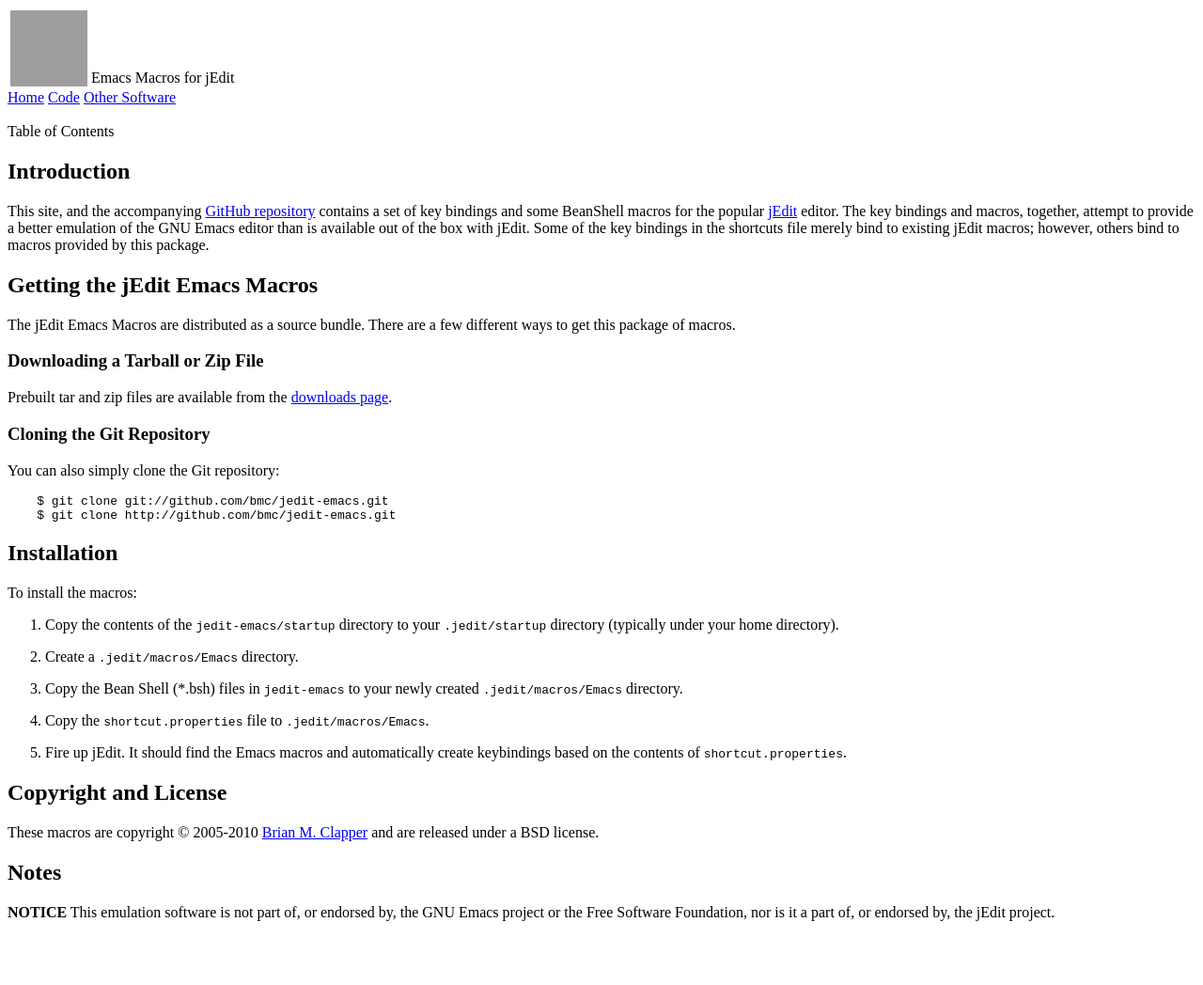
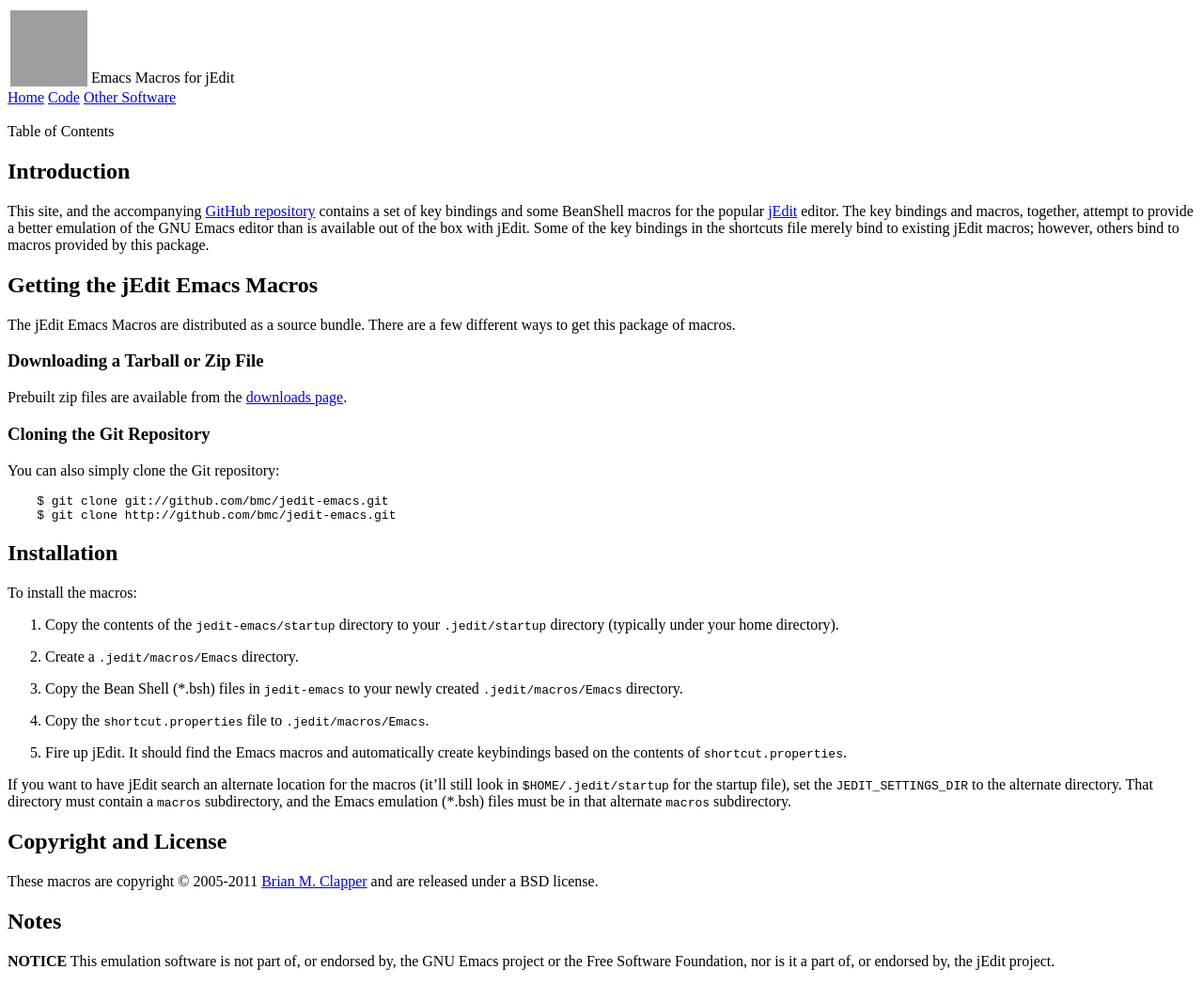
Before and after one commit to bmc/jedit-emacs, a Jekyll site: the page built from index.md, in a window 1280 px wide. Shown: the whole page at 94% size. Built offline with Jekyll 4.4.1, drawn with Linux system fonts in a browser that asks for light colours; before the commit the page ends 996 px from its top, so only the background shows below that.

Commit message:
Updated for JEDIT_SETTINGS_DIR

```diff
--- a/index.md
+++ b/index.md
@@ -19,7 +19,7 @@ different ways to get this package of macros.
 
 ### Downloading a Tarball or Zip File
 
-Prebuilt tar and zip files are available from the [downloads page][].
+Prebuilt zip files are available from the [downloads page][].
 
 ### Cloning the Git Repository
 
@@ -45,9 +45,15 @@ To install the macros:
 5. Fire up jEdit. It should find the Emacs macros and automatically create
    keybindings based on the contents of `shortcut.properties`.
 
+If you want to have jEdit search an alternate location for the macros
+(it'll still look in `$HOME/.jedit/startup` for the startup file), set the
+`JEDIT_SETTINGS_DIR` to the alternate directory. That directory must
+contain a `macros` subdirectory, and the Emacs emulation (\*.bsh) files
+must be in that alternate `macros` subdirectory.
+
 ## Copyright and License
 
-These macros are copyright &copy; 2005-2010 [Brian M. Clapper][] and are
+These macros are copyright &copy; 2005-2011 [Brian M. Clapper][] and are
 released under a BSD license.
 
 ## Notes
```
